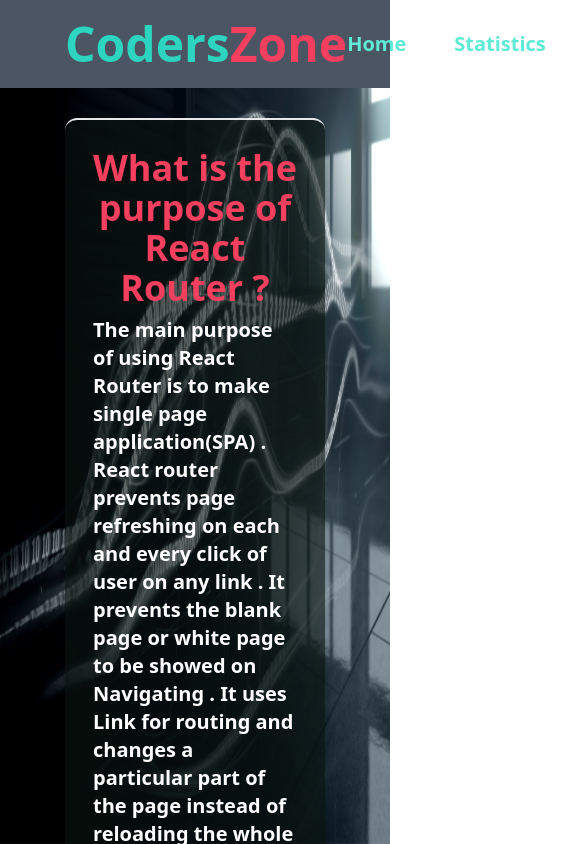
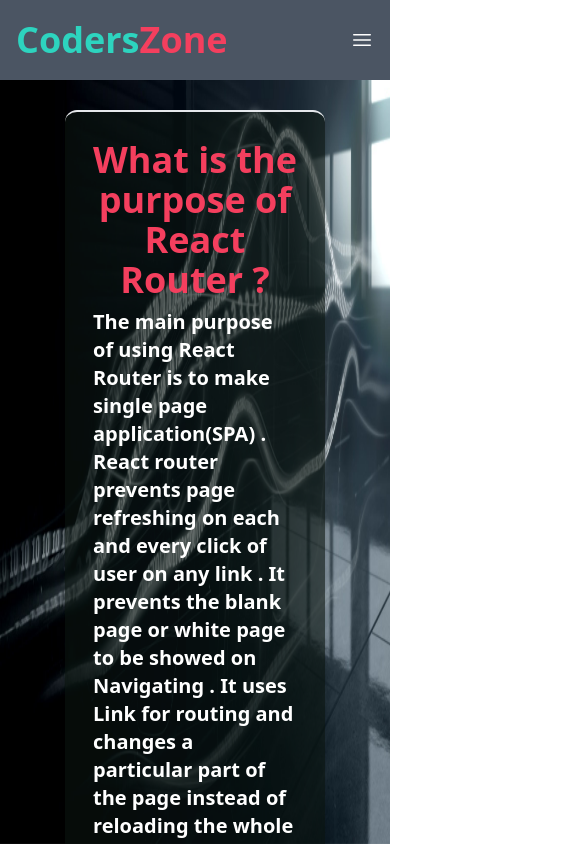
Before and after one commit to likhonalmamun/coders-zone, a React (Vite) app: page /Blogs in a window 390 px wide. Shown: the top 844 px of the page, 585 px wide, since content can reach past the window. Built offline with nearby package versions, Linux system fonts and the light colour scheme.

Commit message:
made navbar responsive

```diff
--- a/src/Components/Header/Header.jsx
+++ b/src/Components/Header/Header.jsx
@@ -1,17 +1,29 @@
-import React from "react";
+import React, { useState } from "react";
 import { NavLink } from "react-router-dom";
+import { Bars3Icon } from "@heroicons/react/24/solid";
 import "./Header.css";
 const Header = () => {
   let activeStyle = {
     color: "rgb(244, 63, 94)",
     fontStyle: "italic",
   };
+  const [open, setOpen] = useState(false);
   return (
-    <div className="py-5 px-[65px] bg-gray-600 flex justify-between items-center">
-      <h1 className="text-5xl text-teal-400 font-bold ">
+    <div className="py-5 px-4 sm:px-[65px] bg-gray-600 flex justify-between items-center">
+      <h1 className="text-4xl sm:text-5xl text-teal-400 font-bold ">
         Coders<span className="text-rose-500">Zone</span>
       </h1>
-      <div className="text-xl font-semibold  text-teal-300 gap-12 flex">
+      <Bars3Icon
+        onClick={() => setOpen(!open)}
+        className="h-6 md:hidden w-6"
+      ></Bars3Icon>
+      <div
+        className={`text-xl font-semibold absolute  ${
+          open
+            ? "top-[80px] justify-end w-full bg-gray-600 left-0 p-6"
+            : "top-[-200px]"
+        }   md:static  text-teal-300 duration-1000  gap-6 sm:gap-12  flex`}
+      >
         <NavLink
           to="/Home"
           className="hover:text-rose-400 duration-200"
--- a/src/Components/Home/Home.jsx
+++ b/src/Components/Home/Home.jsx
@@ -15,9 +15,9 @@
           to="/github-account"
           className="text-2xl font-bold py-5 px-10 hover:bg-transparent duration-200 hover:border-pink-600 hover:border-2 hover:text-rose-400 bg-rose-500 text-teal-100 m-5 rounded-md  "
         >
-          Visit Our Github <ArrowRightCircleIcon className="h-10 w-12 inline-block"/>
+          Visit Our Github{" "}
+          <ArrowRightCircleIcon className="h-10 w-12 inline-block" />
         </Link>
-
       </div>
       <div className="xl:w-[1200px] w-full mx-8 xl:mx-auto  my-[120px]  text-rose-500 bg-[rgba(10,20,15,0.6)] p-7 pb-[50px] border-y-2 rounded-xl shadow-md xl:text-5xl font-bold ">
         <h1 className="text-center">Select Your Topic</h1>
--- a/src/Components/Statistics/Statistics.jsx
+++ b/src/Components/Statistics/Statistics.jsx
@@ -14,11 +14,18 @@
   const data = useLoaderData().data;
   return (
     <>
-      <div className="w-fit mx-auto  mt-[50px]  text-rose-500 bg-[rgba(10,20,15,0.6)] p-5  border-y-2 rounded-xl shadow-md text-5xl font-bold ">
+      <div
+        className="w-fit mx-auto   mt-[50px]  text-rose-500 bg-[rgba(10,20,15,0.6)] p-5
+       border-y-2 rounded-xl shadow-md md:text-3xl lg:text-5xl font-bold "
+      >
         <h1 className="text-center">Here is the Statistics of our Quiz .</h1>
       </div>
+      <ResponsiveContainer
+        className="mx-auto  text-rose-500 bg-white border-2 rounded-3xl m-5 border-rose-600"
+        width="70%"
+        height={450}
+      >
         <AreaChart
-        className="mx-auto  text-rose-500 bg-white border-2 rounded-3xl m-5 border-rose-600"
           width={800}
           height={500}
           data={data}
@@ -40,6 +47,7 @@
             fill="rgb(225, 29, 72)"
           />
         </AreaChart>
+      </ResponsiveContainer>
     </>
   );
 };
```
Lines whose indentation alone changed are shown as unchanged.
